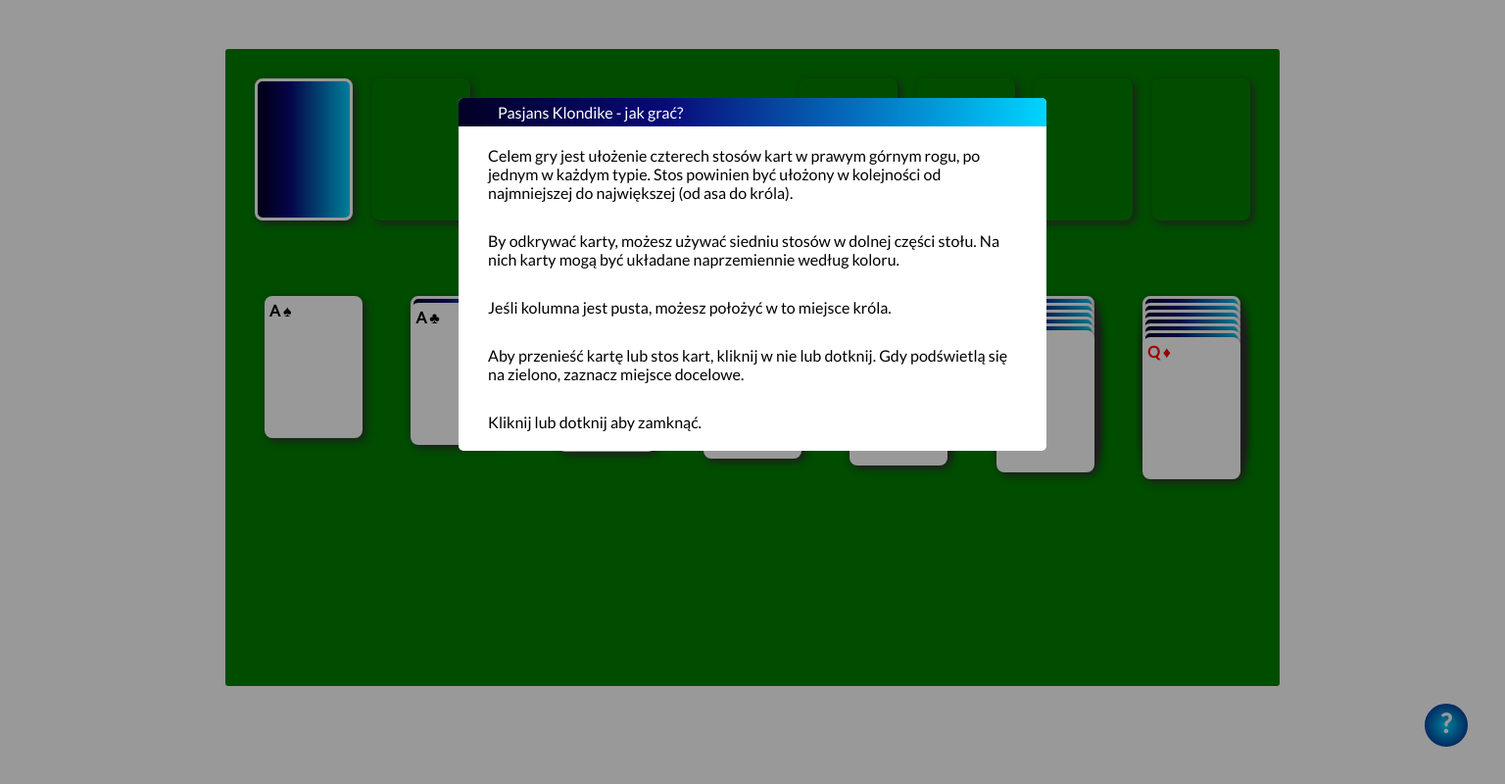
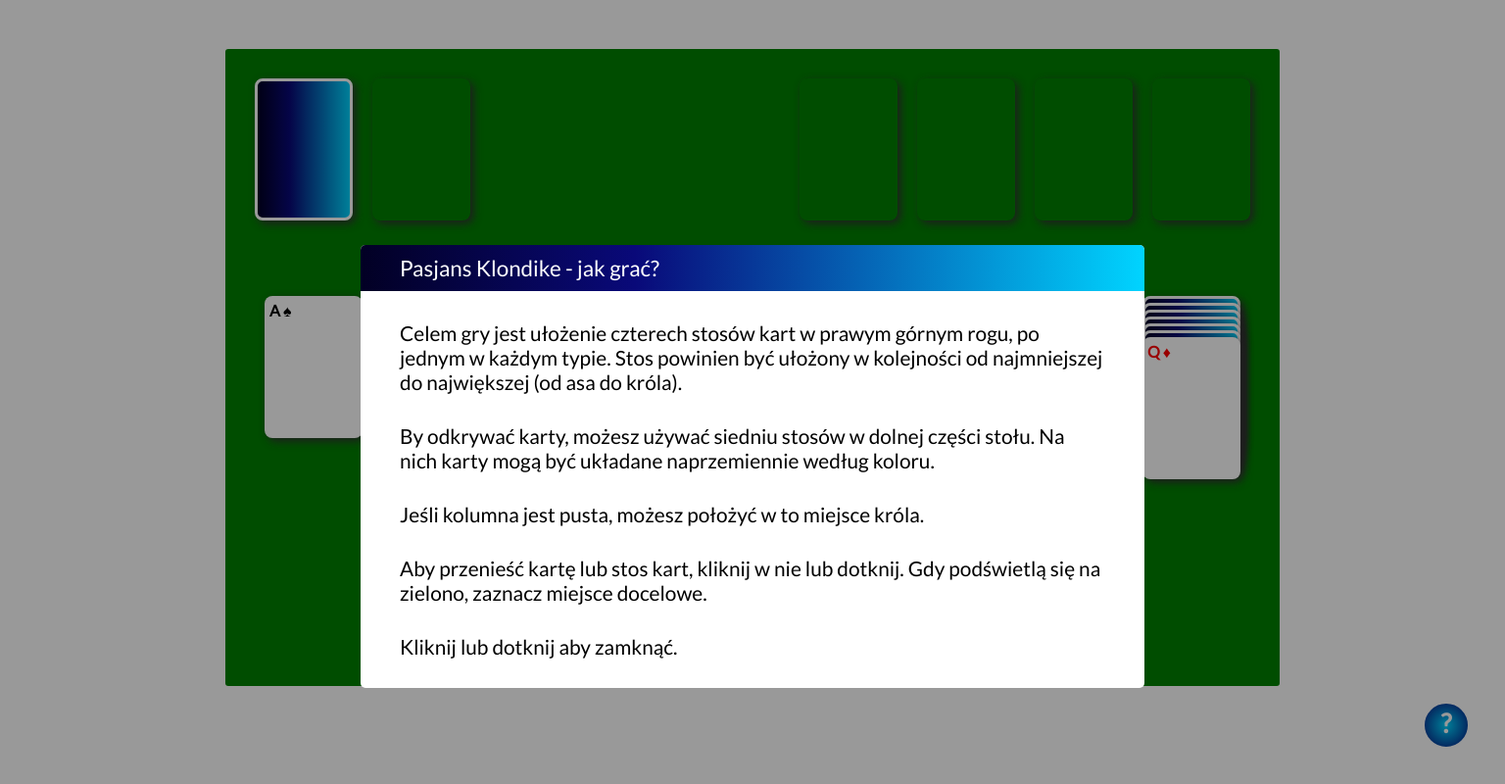
Before and after one commit to kkr600/solitaire, a website with bundled scripts: page index.html in a window 1536 px wide. Shown: the whole page at 98% size. Built offline with nearby package versions, Linux system fonts and the light colour scheme.

Commit message:
adding help

```diff
--- a/style.scss
+++ b/style.scss
@@ -168,6 +168,27 @@
             }
         }
     }
+    .modal {
+        padding-top:50px;
+        .modalContent {
+            margin: auto;
+            background-color:#fff;
+            position: relative;
+            padding: 0;
+            outline: 0;
+            width: 400px;
+            section.header {
+                font-size: .8rem;
+            }
+            section.content {
+                padding: 10px 20px;
+                font-size: .8rem;
+            }
+            section p:not(:first-child) {
+                margin-top: 10px;
+            }
+        }
+    }
 }
 
 @media (min-width: 667px) and (orientation: landscape) {
@@ -213,6 +234,23 @@
             font-size: 1.2rem;
         }
     }
+    .modal {
+        padding-top:150px;
+        .modalContent {
+            width: 600px;
+            section.header {
+                font-size: 1.2rem;
+                padding: 10px 0 10px 40px;
+            }
+            section.content {
+                padding: 20px 30px;
+                font-size: 1rem;
+            }
+            section p:not(:first-child) {
+                margin-top: 20px;
+            }
+        }
+    }
 }
 
 @media (min-width: 1366px) and (orientation: landscape) {
@@ -250,6 +288,22 @@
             font-size: 1.7rem;
         }
     }
+    .modal {
+        padding-top:250px;
+        .modalContent {
+            width: 800px;
+            section.header {
+                font-size: 1.4rem;
+            }
+            section.content {
+                padding: 30px 40px;
+                font-size: 1.3rem;
+            }
+            section p:not(:first-child) {
+                margin-top: 30px;
+            }
+        }
+    }
 }
 
 @media (min-width: 1367px) {
```
Also changed, not shown: style.css, 1 other file.
